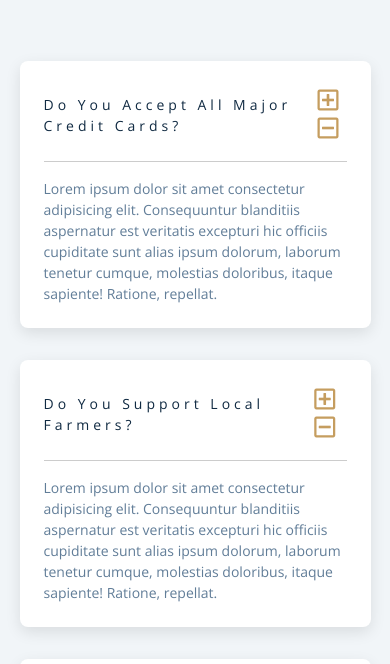
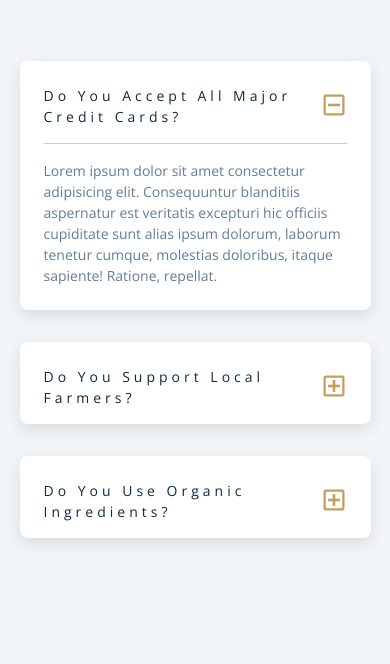
Before and after one commit to cooperflynn/questions, a plain HTML site: page index.html in a window 390 px wide. Both pictures are taken after a click on the button 328 px from the left and 284 px from the top of the page. Shown: the part 170-834 px from the top of the page. Drawn offline with nearby package versions, Linux system fonts and the light colour scheme.

Commit message:
traversing dom js

```diff
--- a/app.js
+++ b/app.js
@@ -1,2 +1,11 @@
 //using selectors inside the element
 // traversing the dom
+
+const btns = document.querySelectorAll(".question-btn");
+
+btns.forEach(function (btn) {
+  btn.addEventListener("click", function (e) {
+    const question = e.currentTarget.parentElement.parentElement;
+    question.classList.toggle("show-text");
+  });
+});
--- a/styles.css
+++ b/styles.css
@@ -231,7 +231,7 @@ Questions
   margin-bottom: 0;
 }
 /* hide text */
-/* .question-text {
+.question-text {
   display: none;
 }
 .show-text .question-text {
@@ -245,4 +245,4 @@ Questions
 }
 .show-text .plus-icon {
   display: none;
-} */
+}
```
